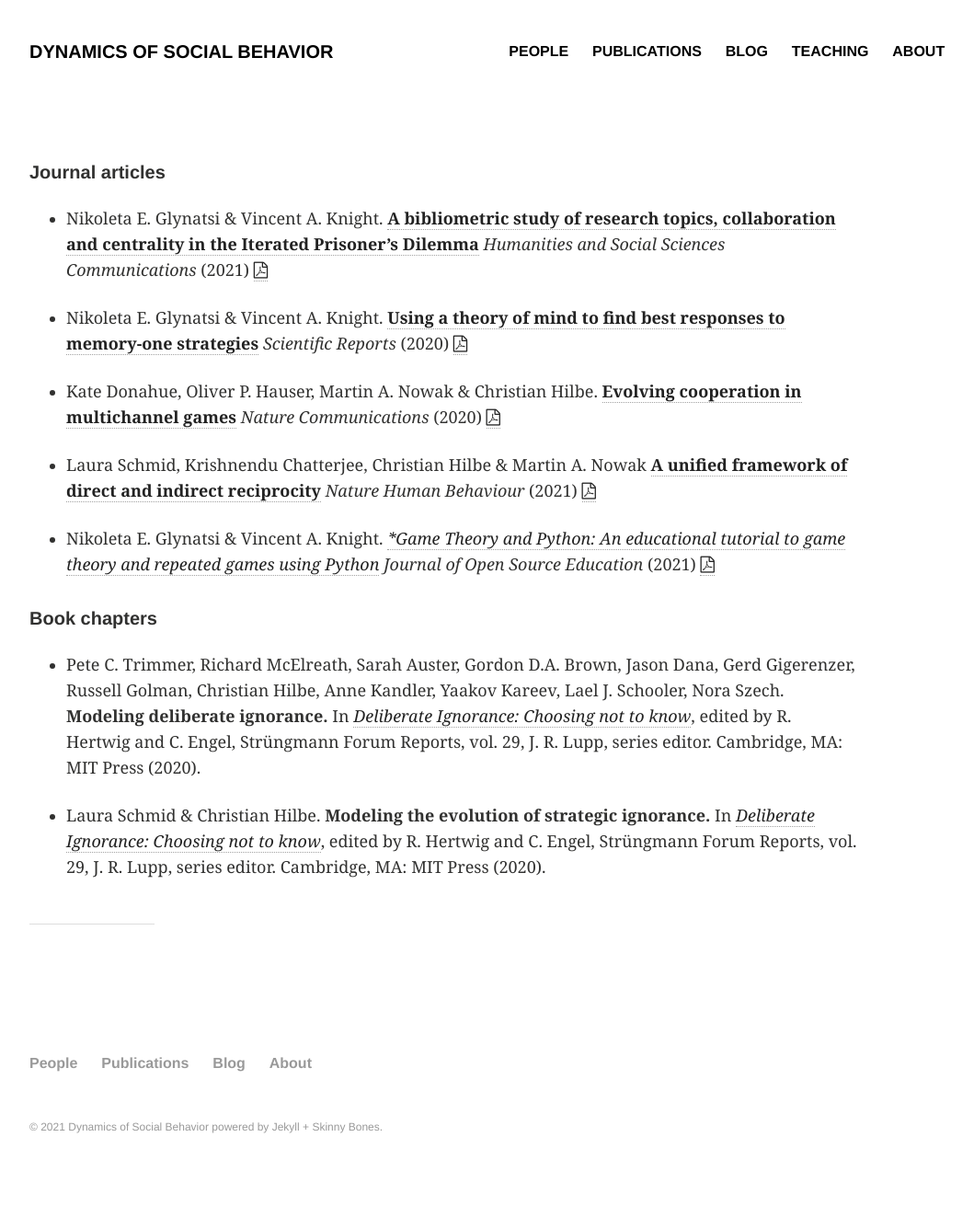
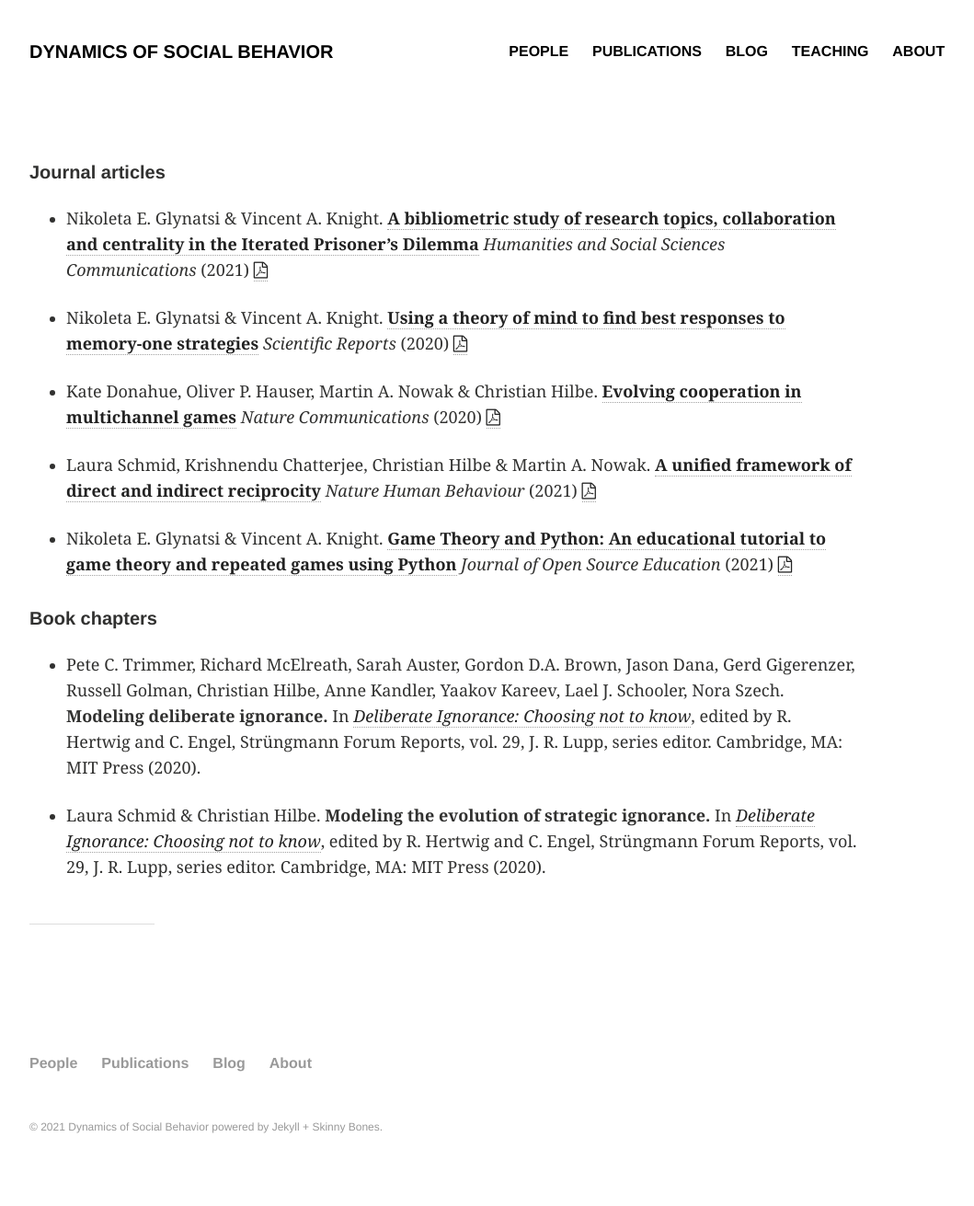
Before and after one commit to DYNOSOBs/social-behaviour, a Jekyll site: the page built from publications/index.md, in a window 1280 px wide. Shown: the whole page at 92% size, without its empty margins (64-1123 px from the left). Built offline with Jekyll 4.4.1, drawn with Linux system fonts in a browser that asks for light colours.

```diff
--- a/publications/index.md
+++ b/publications/index.md
@@ -21,12 +21,12 @@ _Scientific Reports_ (2020) <a href="papers/using_a_theory_of_mind.pdf"><i class
 [**Evolving cooperation in multichannel games**](https://www.nature.com/articles/s41467-020-17730-3)
 _Nature Communications_ (2020) <a href="papers/Donahue_NComms_2020.pdf"><i class="fa fa-file-pdf-o"></i>
 
-- Laura Schmid, Krishnendu Chatterjee, Christian Hilbe & Martin A. Nowak
+- Laura Schmid, Krishnendu Chatterjee, Christian Hilbe & Martin A. Nowak.
 [**A unified framework of direct and indirect reciprocity**](https://www.nature.com/articles/s41562-021-01114-8)
 _Nature Human Behaviour_ (2021) <a href="papers/Schmid_Nature_Human_Behaviour.pdf"><i class="fa fa-file-pdf-o"></i>
 
 - Nikoleta E. Glynatsi & Vincent A. Knight.
-[**Game Theory and Python: An educational tutorial to game theory and repeated games using Python*](https://jose.theoj.org/papers/10.21105/jose.00078)
+[**Game Theory and Python: An educational tutorial to game theory and repeated games using Python**](https://jose.theoj.org/papers/10.21105/jose.00078)
 _Journal of Open Source Education_ (2021) <a href="papers/Game_theory_and_python.pdf"><i class="fa fa-file-pdf-o"></i>
 
 <h5>Book chapters</h5>
```
